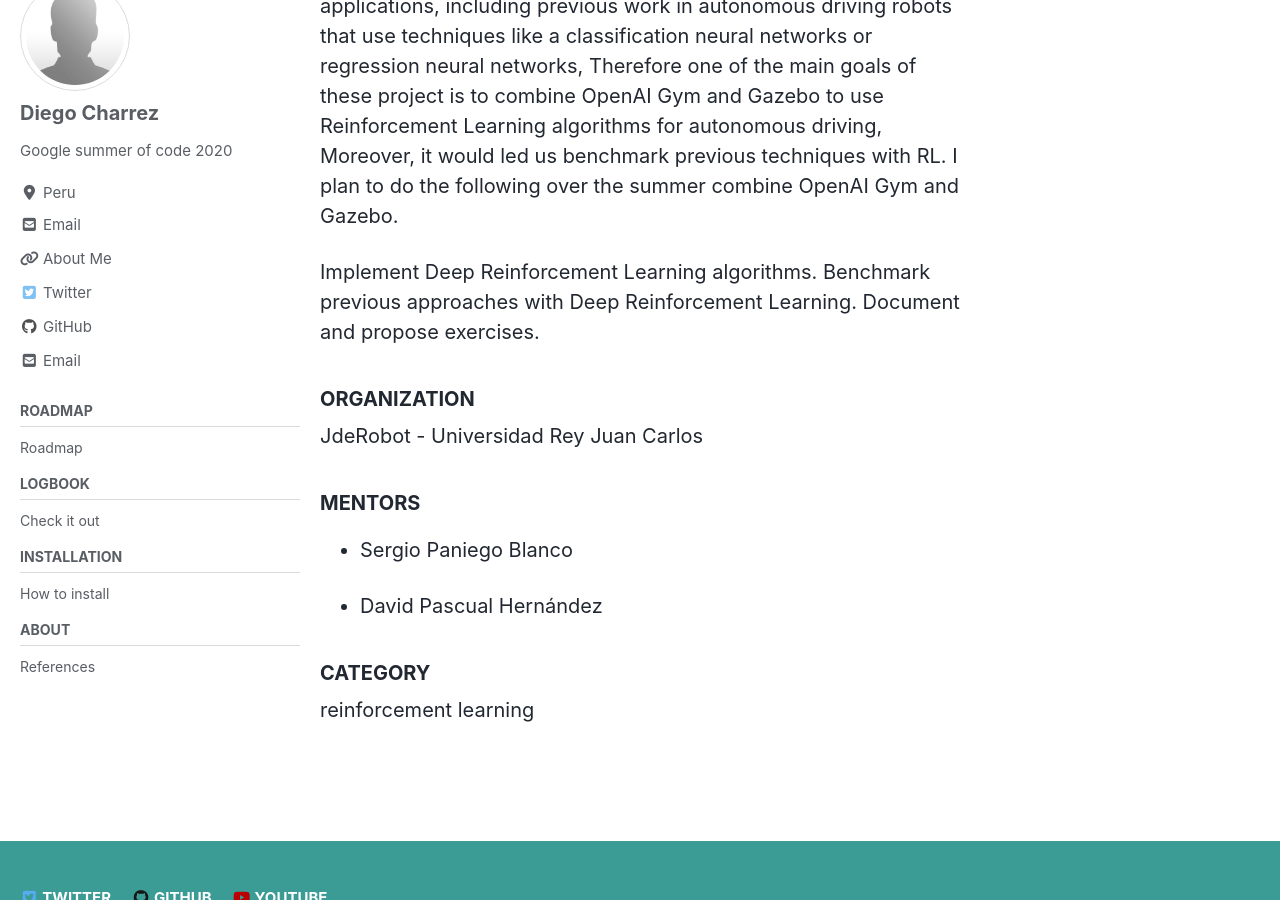
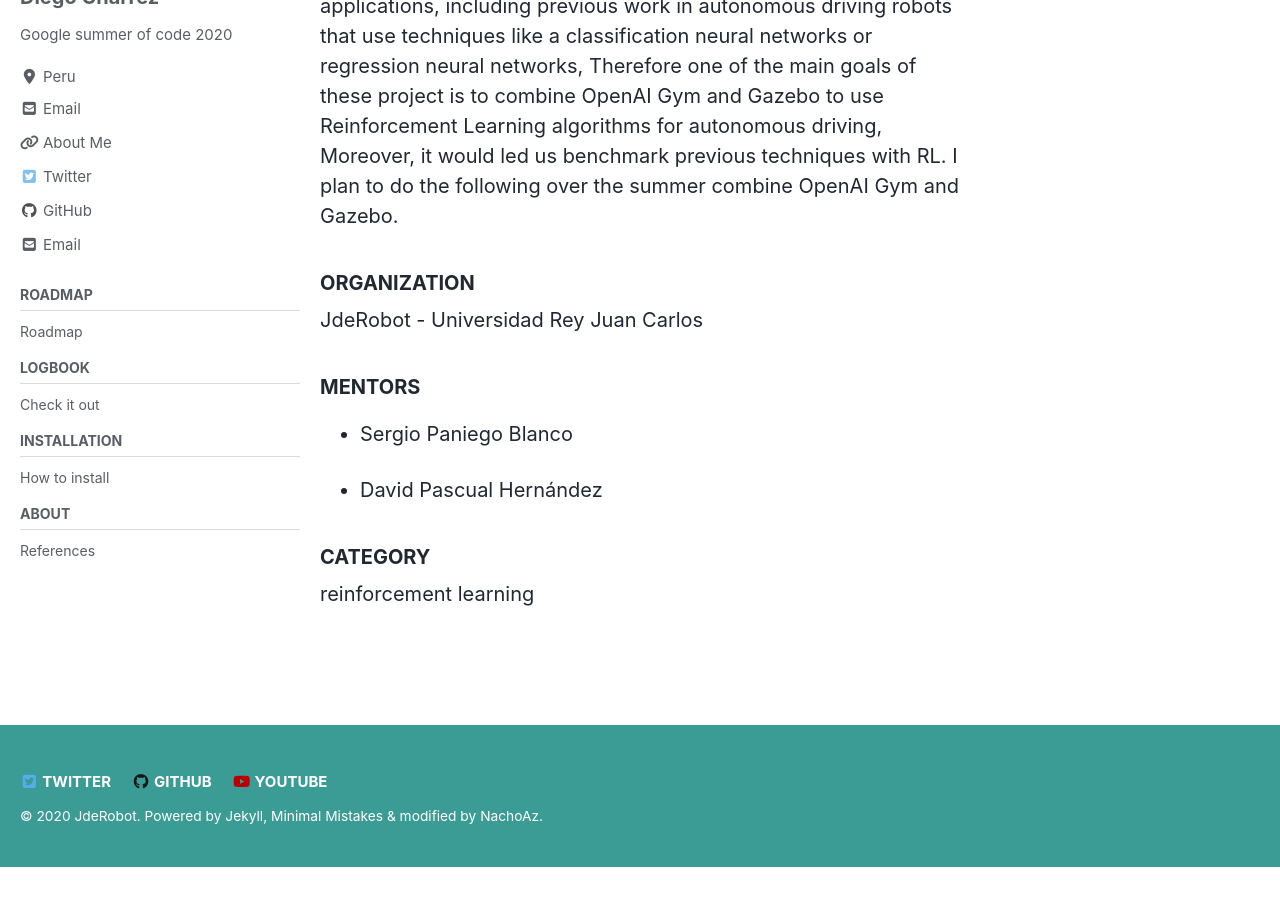
Before and after one commit to TheRoboticsClub/colab-gsoc2020-Diego_Charrez, a Jekyll site: the page built from docs/_pages/about.md, in a window 1280 px wide and 900 px high, scrolled down 332 px. Built offline with Jekyll 4.4.1, drawn with Linux system fonts in a browser that asks for light colours; cached includes are drawn as plain includes; nearby versions of some CDN libraries; after the commit the page ends 1198 px from its top, so only the background shows below that.

```diff
--- a/docs/_pages/about.md
+++ b/docs/_pages/about.md
@@ -10,11 +10,6 @@ sidebar:
 
 JdeRobot provides a set of tools for developing robotic applications, including previous work in autonomous driving robots that use techniques like a classification neural networks or regression neural networks, Therefore one of the main goals of these project is to combine OpenAI Gym and Gazebo to use Reinforcement Learning algorithms for autonomous driving, Moreover, it would led us benchmark previous techniques with RL. I plan to do the following over the summer combine OpenAI Gym and Gazebo.
 
-Implement Deep Reinforcement Learning algorithms.
-Benchmark previous approaches with Deep Reinforcement Learning.
-Document and propose exercises.
-
-
 ### ORGANIZATION
 JdeRobot - Universidad Rey Juan Carlos
 
```
Also changed, not shown: docs/_pages/home.md (+3 -1 lines).
